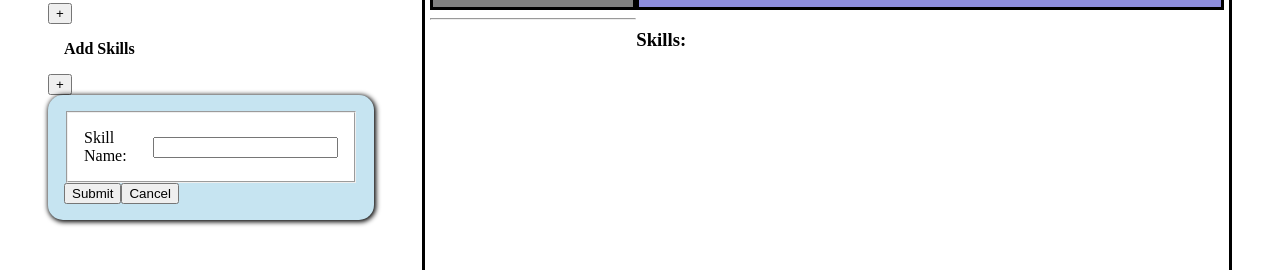
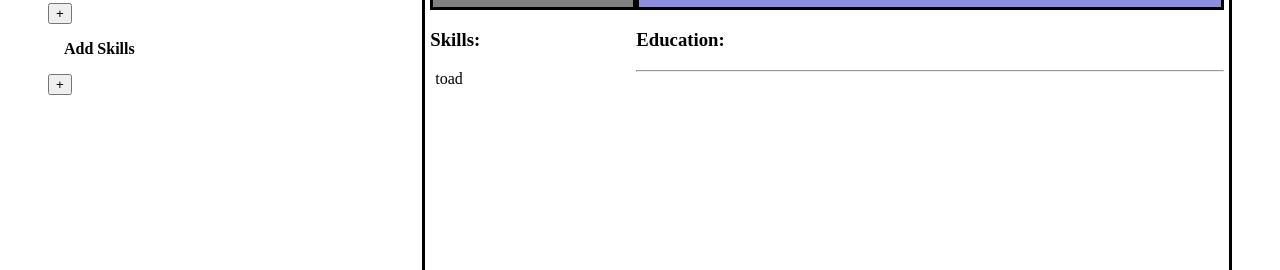
Before and after one commit to malcomcrab/react-cv-project, a React (Vite) app: page / in a window 1280 px wide. Shown: the part 201-471 px from the top of the page. Built offline with nearby package versions, Linux system fonts and the light colour scheme.

Commit message:
Formatted where the skills are displayed on the CvDisplay element and changed the skills form to be hidden on load

```diff
--- a/src/App.css
+++ b/src/App.css
@@ -59,6 +59,11 @@ form{
     border-radius: 15px;
     background-color: rgb(198, 228, 241);
     box-shadow: 1px 1px 5px 1px;
+}
+
+#skills-container{
+    grid-column: 1;
+    grid-row: 2;
 }
 
 #cv-photo-container{
@@ -124,6 +129,11 @@ form{
     font-size: xx-large;
 }
 
+#education-container{
+    grid-column: 2;
+    grid-row:2;
+}
+
 #info-container{
     padding:0.5em;
 }
--- a/src/App.jsx
+++ b/src/App.jsx
@@ -18,7 +18,7 @@ function App() {
   const [jobRole, setJobRole] = useState("Developer");
   const [educationData, setEducationData] = useState([]);
   const [editData, setEditData] = useState('');
-  const [skillsArray, setSkillsArray] = useState([])
+  const [skillsArray, setSkillsArray] = useState([{skillTitle: 'toad'}])
 
   const handleToggle = (event) => {
     let toggle = document.getElementById(event.target.value);
--- a/src/components/CvDisplay.jsx
+++ b/src/components/CvDisplay.jsx
@@ -36,7 +36,7 @@ function CvDisplay({
         <hr />
       </div>
 
-    <div>
+    <div id="skills-container" className="list-container">
       <h3>Skills: </h3>
       {skillsArray.map((item) => {
         return(
@@ -48,7 +48,7 @@ function CvDisplay({
 
     </div>
 
-      <div className="education-container">
+      <div id="education-container">
         <h3>Education: </h3>
 
         {/* educationData (array of objects) is mapped and each object is passed through
--- a/src/components/SkillsForm.jsx
+++ b/src/components/SkillsForm.jsx
@@ -6,7 +6,7 @@ function SkillsForm({ skillFormSubmit }){
     return(
 
         <>
-            <form id={'skills-form'} onSubmit={skillFormSubmit}>
+            <form id={'skills-form'} className="hidden-form" onSubmit={skillFormSubmit}>
 
                 <fieldset>
                     <label htmlFor="skillTitle">Skill Name: </label>
```
